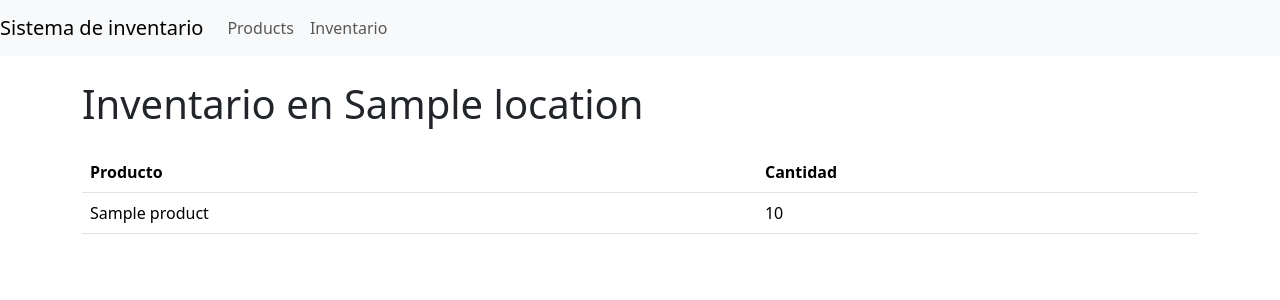
After one commit to Fastorcito/sistema_inventario_bodega, a Django app: page /inventories_list/1 in a window 1280 px wide. The commit adds this page. Shown: the top 300 px of the page. Run offline with Django 5.2, Linux system fonts and the light colour scheme; tables that the repository leaves empty hold one stand-in row (values such as "Sample post").

Commit message:
Add list inventory features with interfaces

```diff
--- /dev/null
+++ b/modulo_inventario/templates/inventories/inventories_list.html
@@ -0,0 +1,25 @@
+{% extends "../layouts/base.html" %}
+
+{% block content %}
+
+<div class="container">
+    <h1 class="my-4">Inventario en {{ location.name }}</h1>
+    <table class="table">
+        <thead class="thead-dark">
+            <tr>
+                <th scope="col">Producto</th>
+                <th scope="col">Cantidad</th>
+            </tr>
+        </thead>
+        <tbody>
+            {% for inventory in inventories %}
+            <tr>
+                <td>{{ inventory.product.name }}</td>
+                <td>{{ inventory.quantity }}</td>
+            </tr>
+            {% endfor %}
+        </tbody>
+    </table>
+</div>
+
+{% endblock %}
--- a/modulo_inventario/templates/layouts/base.html
+++ b/modulo_inventario/templates/layouts/base.html
@@ -22,7 +22,7 @@
                         <a class="nav-link" href="{% url "products_list" %}">Products</a>
                     </li>
                     <li class="nav-item">
-                        <a class="nav-link" href="#">Inventario</a>
+                        <a class="nav-link" href="{% url "inventories_menu" %}">Inventario</a>
                     </li>
                 </ul>
             </div>
--- a/modulo_inventario/urls.py
+++ b/modulo_inventario/urls.py
@@ -6,5 +6,7 @@ urlpatterns = [
     path("products_list/", views.product_list, name="products_list"),
     path("products_create/", views.product_create, name="products_create"),
     path("products_delete/<int:product_id>", views.product_delete, name="products_delete"),
-    path("products_update/<int:product_id>", views.product_update, name="products_update")
+    path("products_update/<int:product_id>", views.product_update, name="products_update"),
+    path("inventories_menu/", views.inventory_menu, name="inventories_menu"),
+    path("inventories_list/<int:inventory_id>", views.inventory_list, name="inventories_list"),
 ]
--- a/modulo_inventario/views.py
+++ b/modulo_inventario/views.py
@@ -36,10 +36,18 @@ def product_update(request, product_id):
         form = ProductUpdateForm(instance=product)
 
     context = {'form': form, 'product_id': product_id}
-
     return render(request, 'products/product_update.html',context)
 
 def product_delete(request, product_id):
     product = Product.objects.get(id=product_id)
     product.delete()
     return redirect('products_list')
+
+def inventory_menu(request):
+    locations = Location.objects.all()
+    return render(request, 'inventories/inventories_menu.html', {'locations':locations} )
+
+def inventory_list(request, inventory_id):
+    location = get_object_or_404(Location, id=inventory_id)
+    inventories = Inventory.objects.filter(location=location)
+    return render(request, 'inventories/inventories_list.html', {'location': location, 'inventories': inventories})
```
Also changed, not shown: modulo_inventario/templates/inventories/inventories_menu.html (added, +15 -0 lines).
